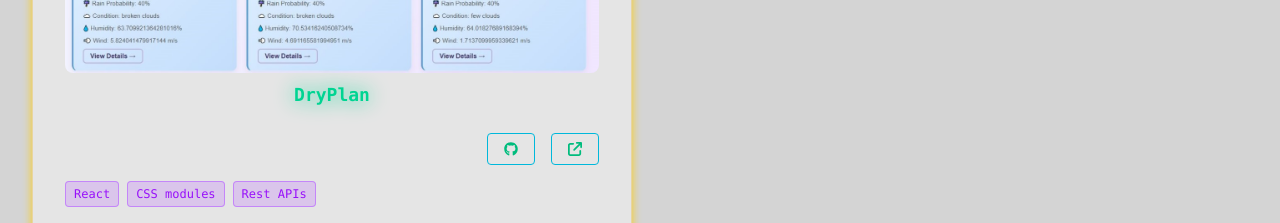
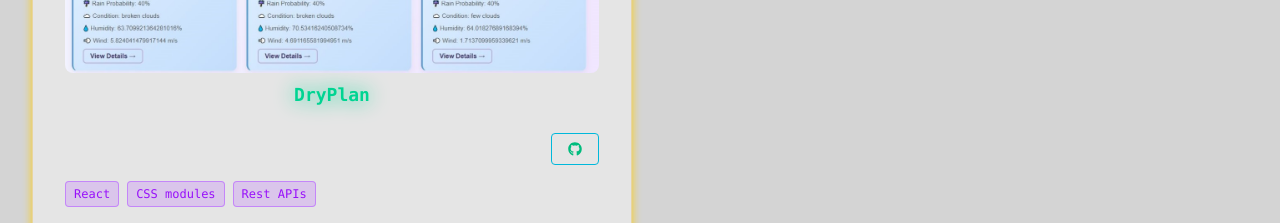
Before and after one commit to Gathoni-K/My-Portfolio, a React (Vite) app: page / in a window 1280 px wide. Shown: the part 4240-4463 px from the top of the page. Built offline with nearby package versions, Linux system fonts and the light colour scheme.

Commit message:
fixed project links

```diff
--- a/src/data/projects.ts
+++ b/src/data/projects.ts
@@ -29,7 +29,7 @@ export const projectCategories = [
         image: "/Anime.png",
         description: "AniTrack is a project that uses the JikanAPI to fetch anime data and lets users build a personalized watchlist. It includes search functionality, dynamic DOM updates, local storage persistence, and clean JavaScript architecture. The project taught me proper list management, user-driven state",
         githubUrl: "https://github.com/Gathoni-K/anime-watchlist",
-        liveUrl: "https://anime-watchlist-jgp5ax333-gathoni-ks-projects.vercel.app/",
+        liveUrl: "https://anime-watchlist-seven.vercel.app",
         tech: ["CSS Modules", "React", "TypeScript", "Jikan API"],
         isTeam: false,
     },
@@ -39,7 +39,7 @@ export const projectCategories = [
         image: "/WeatherWatch.png",
         description: "WeatherWatch is a JavaScript-powered weather dashboard that pulls real-time data from the OpenWeatherMap API. It features current weather details and a 5-day forecast rendered dynamically from API responses. Through this project, I developed a stronger understanding of asynchronous JavaScript (async/await), JSON parsing, error handling, and updating UI elements based on API data.",
         githubUrl: "https://github.com/Gathoni-K/Weather-App",
-        liveUrl: "weather-app-swart-psi-42.vercel.app",
+        liveUrl: "https://weather-app-swart-psi-42.vercel.app/",
         tech: ["CSS3", "HTML", "Javascript", "OpenWeatherMap API"],
         isTeam: false,
     },
@@ -79,7 +79,6 @@ export const projectCategories = [
         image: "/eventDetails.jpeg",
         description: "DryPlan is a hackathon project that helps users plan events with smart, weather-aware insights. I built the Event Detail Page, which displays dynamic event information, an hour-by-hour weather timeline, rain probability indicators, and backup plan suggestions. I also integrated the page with the backend using React and CSS Modules, handling data fetching from the event and detailed forecast APIs, plus loading and error states to ensure a smooth user experience.",
         githubUrl: "https://github.com/OliveAlila/DryPlan/tree/main/frontend",
-        liveUrl: "https://dry-plan-p4cw46sy2-olivealilas-projects.vercel.app/",
         tech: ["React", "CSS modules", "Rest APIs"],
         isTeam: true,
         myRole: "Frontend Engineer"
```
